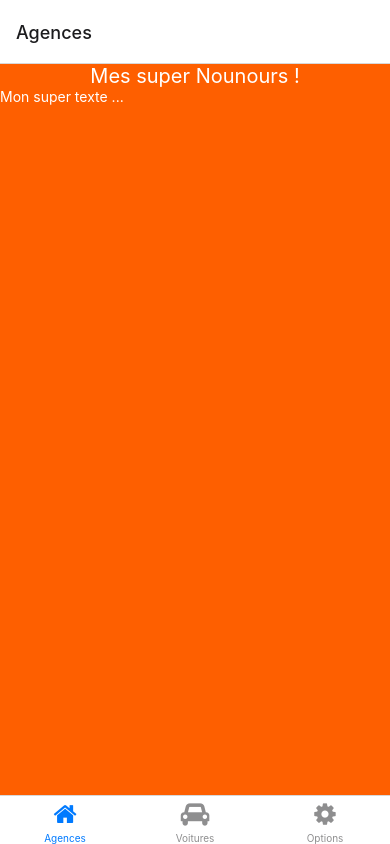
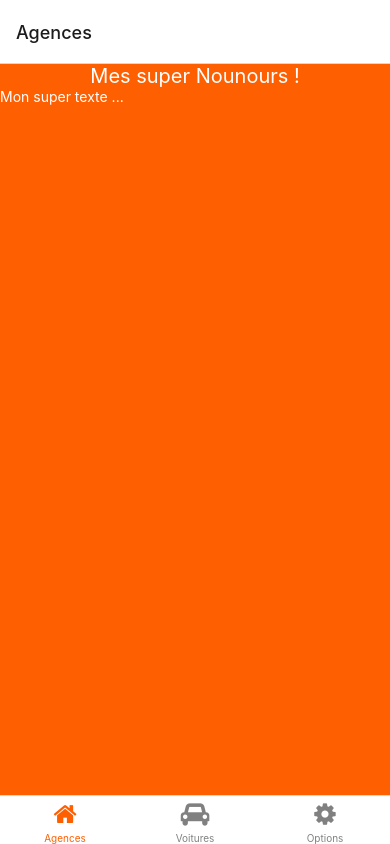
Before and after one commit to AugustinGiraudier/VroumExpress, a React Native app: screen /Agences in a window 390 px wide. Built offline with nearby package versions, Linux system fonts and the light colour scheme.

Commit message:
tab bar coloré

```diff
--- a/navigation/Navigation.tsx
+++ b/navigation/Navigation.tsx
@@ -1,17 +1,24 @@
 import { NavigationContainer } from "@react-navigation/native";
-import AgenceScreen from "../screens/AgenceScreen";
+import AgencesScreen from "../screens/AgencesScreen";
 import { createBottomTabNavigator } from "@react-navigation/bottom-tabs";
 import OptionScreen from "../screens/OptionScreen";
 import Icon from 'react-native-vector-icons/FontAwesome';
 import React from "react";
+
+import styles from '../styles/main';
 
 export default function Navigation() {
     const BottomTabNavigator = createBottomTabNavigator();
 
     return (
         <NavigationContainer>
-            <BottomTabNavigator.Navigator initialRouteName="Home">
-                <BottomTabNavigator.Screen name="Agences" component={AgenceScreen}
+            <BottomTabNavigator.Navigator
+                    initialRouteName="Agences"
+                    screenOptions={{
+                        tabBarActiveTintColor: styles.mainColor.color,
+                        tabBarInactiveTintColor: 'gray'
+                    }}>
+                <BottomTabNavigator.Screen name="Agences" component={AgencesScreen}
                    options={{
                        title: 'Agences',
                        tabBarIcon: ({ color, size }) => (
--- a/screens/AgenceScreen.tsx
+++ b/screens/AgencesScreen.tsx
@@ -3,7 +3,7 @@ import { StyleSheet, Text, View } from 'react-native';
 
 import styles from '../styles/main';
 
-export default function HomeScreen() {
+export default function AgencesScreen() {
     return (
       <View style={styles.container}>
         <View style={styles.centered}>
--- a/styles/main.js
+++ b/styles/main.js
@@ -1,6 +1,9 @@
 import { StyleSheet } from 'react-native';
 
 const styles = StyleSheet.create({
+    mainColor:{
+        color : "#FE5F00"
+    },
     container: {
         flex: 1,
         backgroundColor: "#FE5F00",
```
